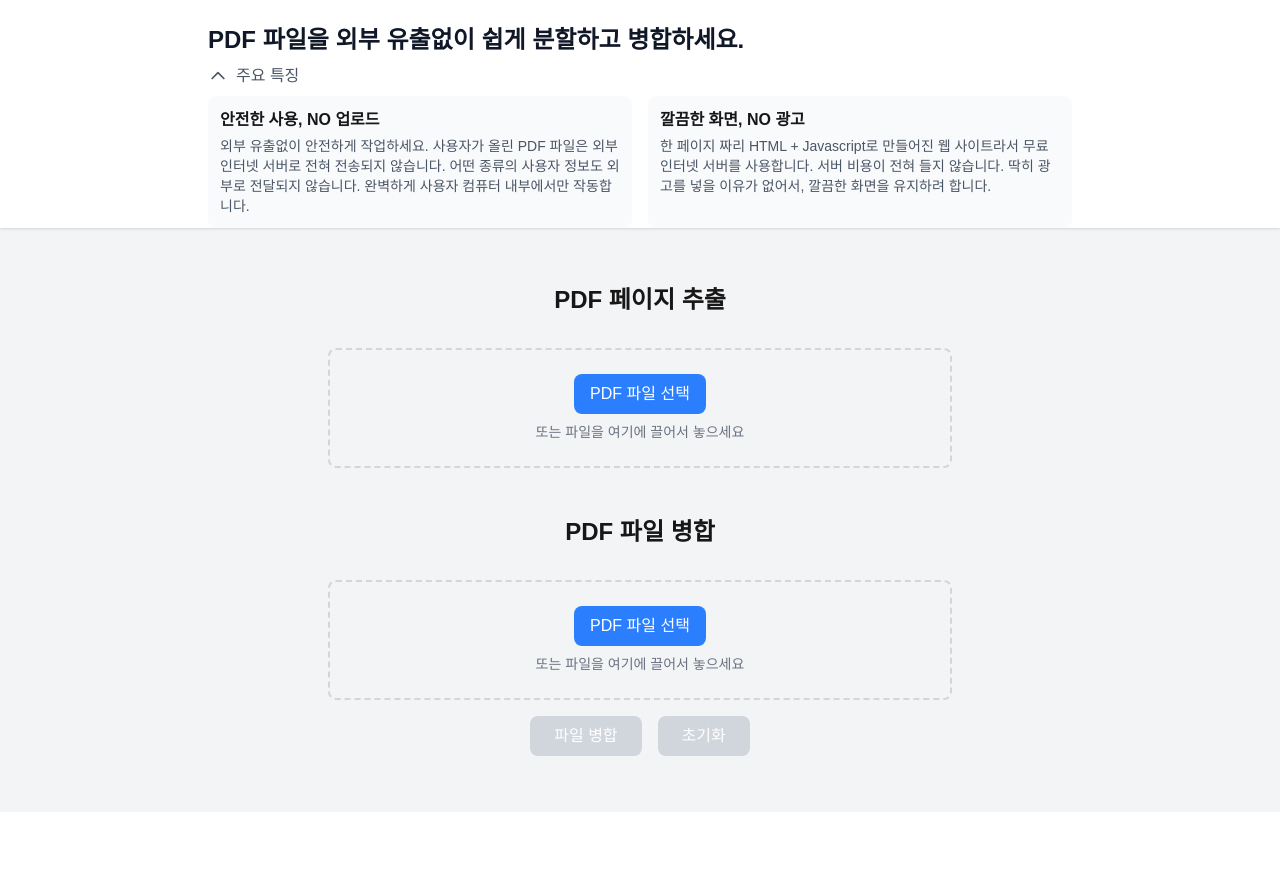
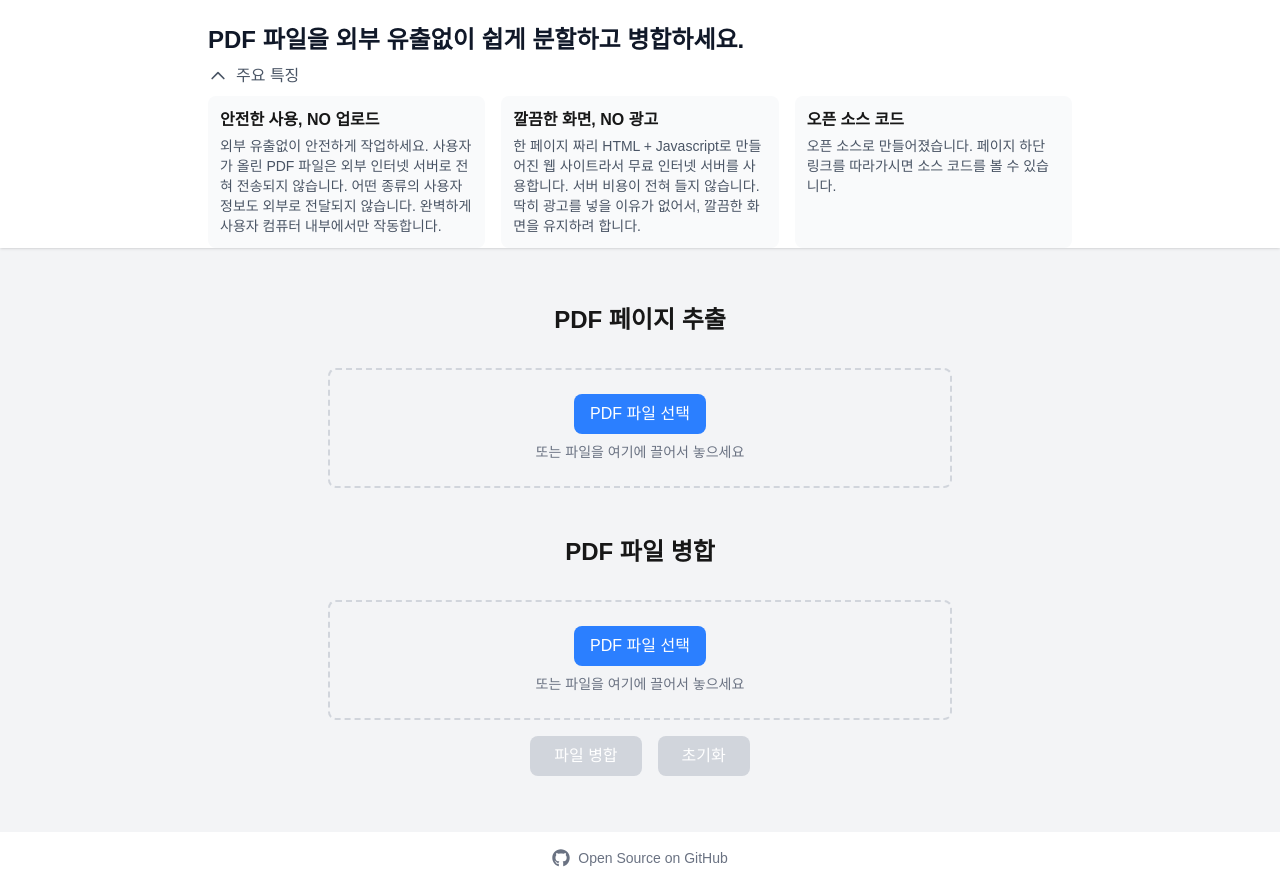
Before and after one commit to henasys/pdf-tools, a Next.js app: page / in a window 1280 px wide. Before the commit the page ends 812 px from the top, so only its background shows below. Built offline with nearby package versions, Linux system fonts and the light colour scheme.

Commit message:
오픈 소스 코드 링크 추가

```diff
--- a/package.json
+++ b/package.json
@@ -12,7 +12,8 @@
     "next": "15.2.2",
     "pdf-lib": "^1.17.1",
     "react": "^19.0.0",
-    "react-dom": "^19.0.0"
+    "react-dom": "^19.0.0",
+    "react-icons": "^5.5.0"
   },
   "devDependencies": {
     "@eslint/eslintrc": "^3",
--- a/src/app/layout.tsx
+++ b/src/app/layout.tsx
@@ -1,5 +1,6 @@
 import type { Metadata } from "next";
 import { Geist, Geist_Mono } from "next/font/google";
+import { FaGithub } from "react-icons/fa";
 import "./globals.css";
 
 const geistSans = Geist({
@@ -28,9 +29,20 @@ export default function RootLayout({
   return (
     <html lang="ko">
       <body
-        className={`${geistSans.variable} ${geistMono.variable} antialiased`}
+        className={`${geistSans.variable} ${geistMono.variable} antialiased min-h-screen flex flex-col`}
       >
-        {children}
+        <main className="flex-grow">{children}</main>
+        <footer className="py-4 px-6 text-center text-sm text-gray-500">
+          <a
+            href="https://github.com/henasys/pdf-tools"
+            target="_blank"
+            rel="noopener noreferrer"
+            className="inline-flex items-center gap-2 hover:text-gray-700 transition-colors"
+          >
+            <FaGithub className="text-lg" />
+            <span>Open Source on GitHub</span>
+          </a>
+        </footer>
       </body>
     </html>
   );
--- a/src/app/page.tsx
+++ b/src/app/page.tsx
@@ -54,7 +54,7 @@ export default function Home() {
             </button>
             <div
               ref={featuresRef}
-              className={`grid grid-cols-1 md:grid-cols-2 gap-4 transition-all duration-300 ${
+              className={`grid grid-cols-1 md:grid-cols-3 gap-4 transition-all duration-300 ${
                 isFeaturesExpanded
                   ? "opacity-100 max-h-[500px]"
                   : "opacity-0 max-h-0 overflow-hidden"
@@ -81,6 +81,13 @@ export default function Home() {
                   광고를 넣을 이유가 없어서, 깔끔한 화면을 유지하려 합니다.
                 </p>
               </div>
+              <div className="p-3 bg-gray-50 rounded-lg">
+                <h3 className="font-semibold text-base mb-1">오픈 소스 코드</h3>
+                <p className="text-sm text-gray-600">
+                  오픈 소스로 만들어졌습니다. 페이지 하단 링크를 따라가시면 소스
+                  코드를 볼 수 있습니다.
+                </p>
+              </div>
             </div>
           </div>
         </div>
```
Also changed, not shown: 1 other file (tests, documents, lock files or other folders).
